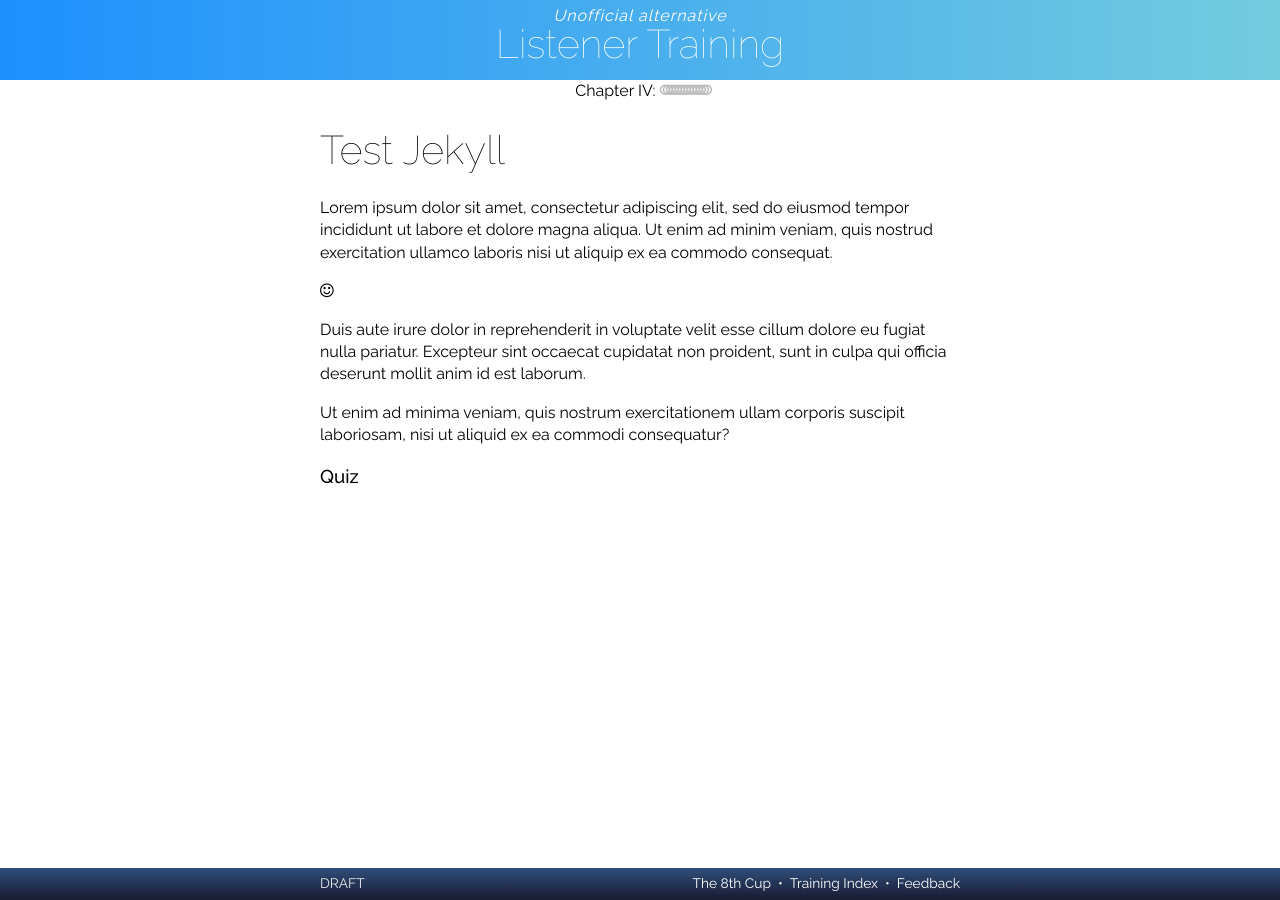
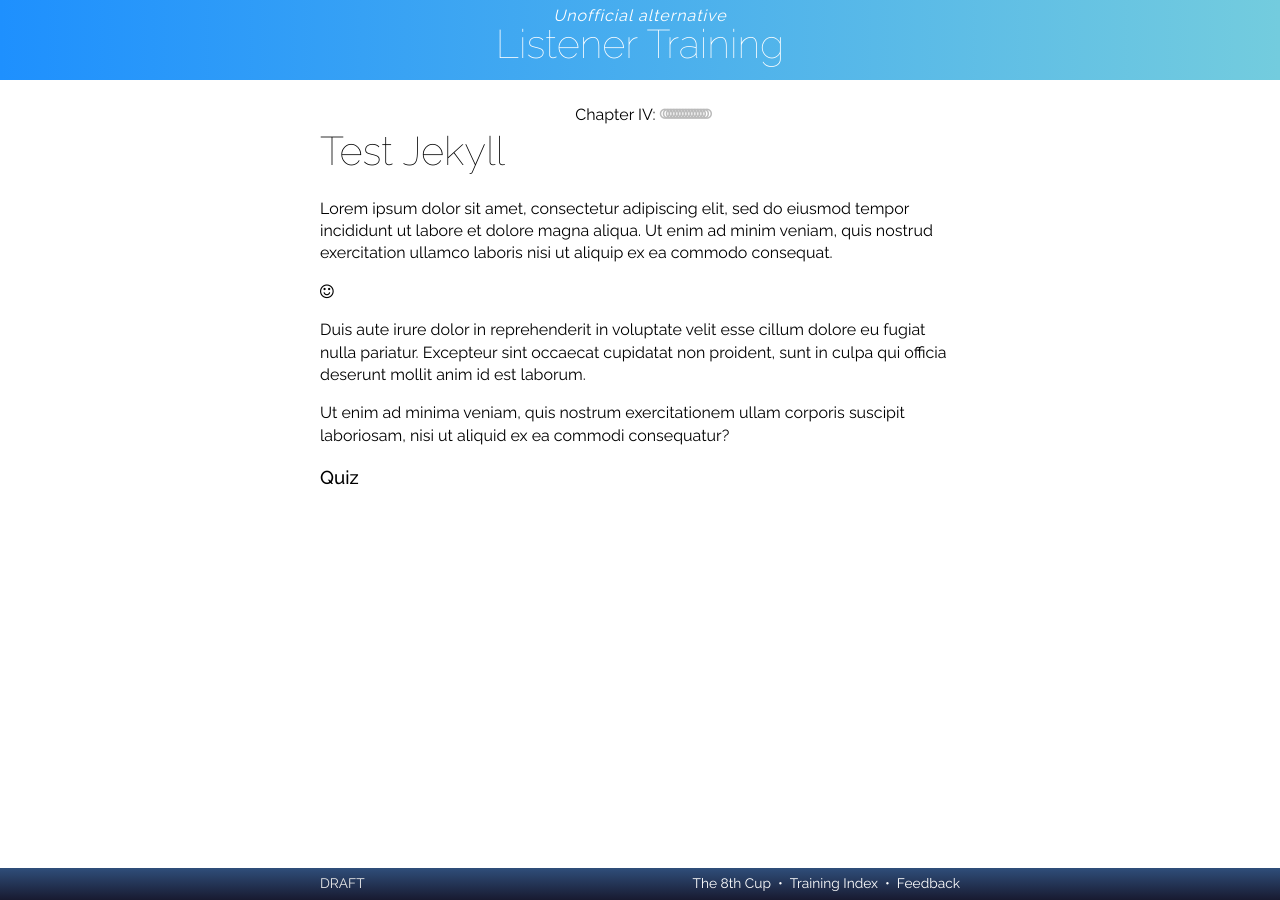
Before and after one commit to RarelyCharlie/rarelycharlie.github.io, a Jekyll site: the page built from test.md, in a window 1280 px wide. Built offline with Jekyll 4.4.1, drawn with Linux system fonts in a browser that asks for light colours; nearby versions of some CDN libraries.

Commit message:
blob position

```diff
--- a/_layouts/listen.html
+++ b/_layouts/listen.html
@@ -71,7 +71,7 @@ a {text-decoration: none;}
 a:hover {text-decoration: underline;}
 i.fa-heart {color: red;}
 i.fa-star {color: gold;}
-#progress {text-align: center;}
+#progress {height: 24px; text-align: center; position: relative; top: 24px;}
 #progress span {font-size: 12px; display: inline-block; position: relative; bottom: 2px;}
 #progress i.fa {display: inline-block; width: 3px;}
 </style>
```
